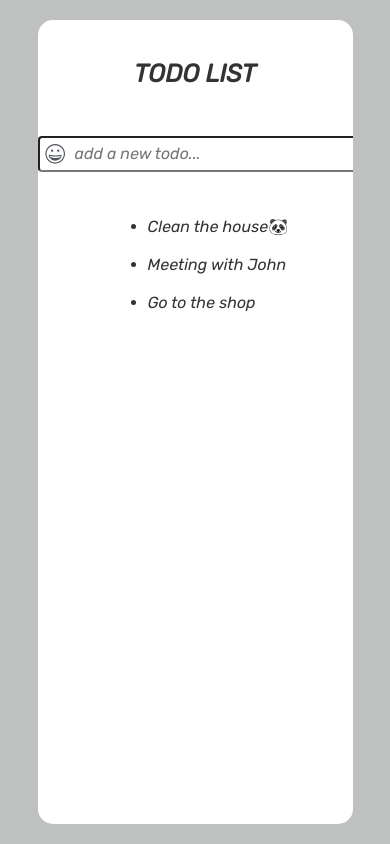
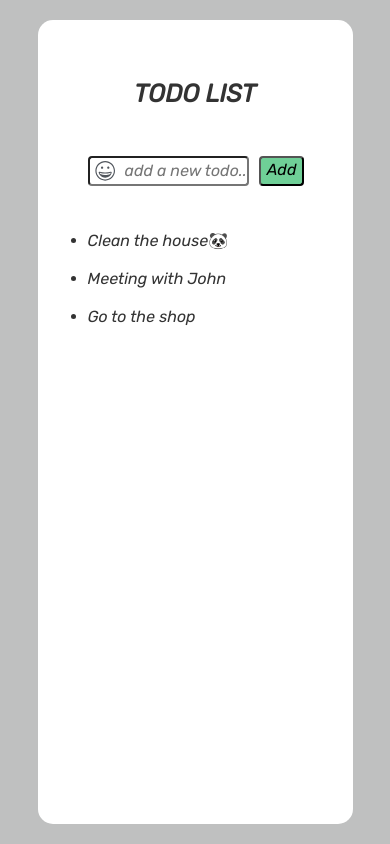
Before and after one commit to Siberfox/Todo-list, a React (Create React App) app: page / in a window 390 px wide. Built offline with nearby package versions, Linux system fonts and the light colour scheme.

Commit message:
added adaptive

```diff
--- a/package.json
+++ b/package.json
@@ -2,6 +2,7 @@
   "name": "todo-list",
   "version": "0.1.0",
   "private": true,
+  "homepage": "https://siberfox.github.io/Todo-list/",
   "dependencies": {
     "@testing-library/jest-dom": "^4.2.4",
     "@testing-library/react": "^9.3.2",
--- a/public/index.html
+++ b/public/index.html
@@ -2,7 +2,6 @@
 <html lang="en">
   <head>
     <meta charset="utf-8" />
-    <link rel="icon" href="%PUBLIC_URL%/favicon.ico" />
     <meta name="viewport" content="width=device-width, initial-scale=1" />
     <meta name="theme-color" content="#000000" />
     <meta name="description" content="Todo-list" />
@@ -13,7 +12,6 @@
     />
   </head>
   <body>
-    <noscript>You need to enable JavaScript to run this app.</noscript>
     <div id="root"></div>
   </body>
 </html>
--- a/src/App.scss
+++ b/src/App.scss
@@ -1,7 +1,7 @@
 .App {
   padding: 20px;
   text-align: center;
-  height: calc(100vh - 40px);
+  height: calc(100vh);
   background-color: #bfc0c0;
   font-family: "Rubik", sans-serif;
 }
@@ -16,7 +16,7 @@
   background-color: white;
   color: lighten(black, 20%);
   overflow: auto;
-  padding: 0;
+  padding: 30px 100px;
 }
 .title {
   font-size: 25px;
@@ -28,3 +28,9 @@
     width: 90%;
   }
 }
+
+@media (max-width: 600px) {
+  .container {
+    padding: 20px 50px;
+  }
+}
--- a/src/components/todo-list/todo-list.styles.scss
+++ b/src/components/todo-list/todo-list.styles.scss
@@ -1,5 +1,8 @@
 .todo-item {
-  margin-left: 70px;
   margin-bottom: 20px;
   text-align: left;
+  word-wrap: break-word;
 }
+.todo-list {
+  padding: 0;
+}
--- a/src/components/todo-submit/todo-submit.styles.scss
+++ b/src/components/todo-submit/todo-submit.styles.scss
@@ -3,6 +3,8 @@
   justify-content: space-between;
   margin: 30px auto;
   position: relative;
+  max-width: 100%;
+  padding: 0 50px;
   &_input {
     width: 300px;
     height: 30px;
@@ -23,6 +25,19 @@
   .emoji-icon {
     position: absolute;
     margin-left: 7px;
-    margin-top: 8px;
+    margin-top: 5px;
   }
 }
+@media (max-width: 1100px) {
+  .todo-submit {
+    padding: 0;
+  }
+}
+
+@media (max-width: 600px) {
+  .todo-submit {
+    &_input {
+      max-width: 75%;
+    }
+  }
+}
--- /dev/null
+++ b/src/index.css
@@ -0,0 +1,3 @@
+* {
+  box-sizing: border-box;
+}
--- a/src/index.js
+++ b/src/index.js
@@ -1,6 +1,7 @@
 import React from "react";
 import ReactDOM from "react-dom";
 import App from "./App";
+import "./index.css";
 
 ReactDOM.render(
   <React.StrictMode>
```
Also changed, not shown: 2 other files (tests, documents, lock files or other folders).
